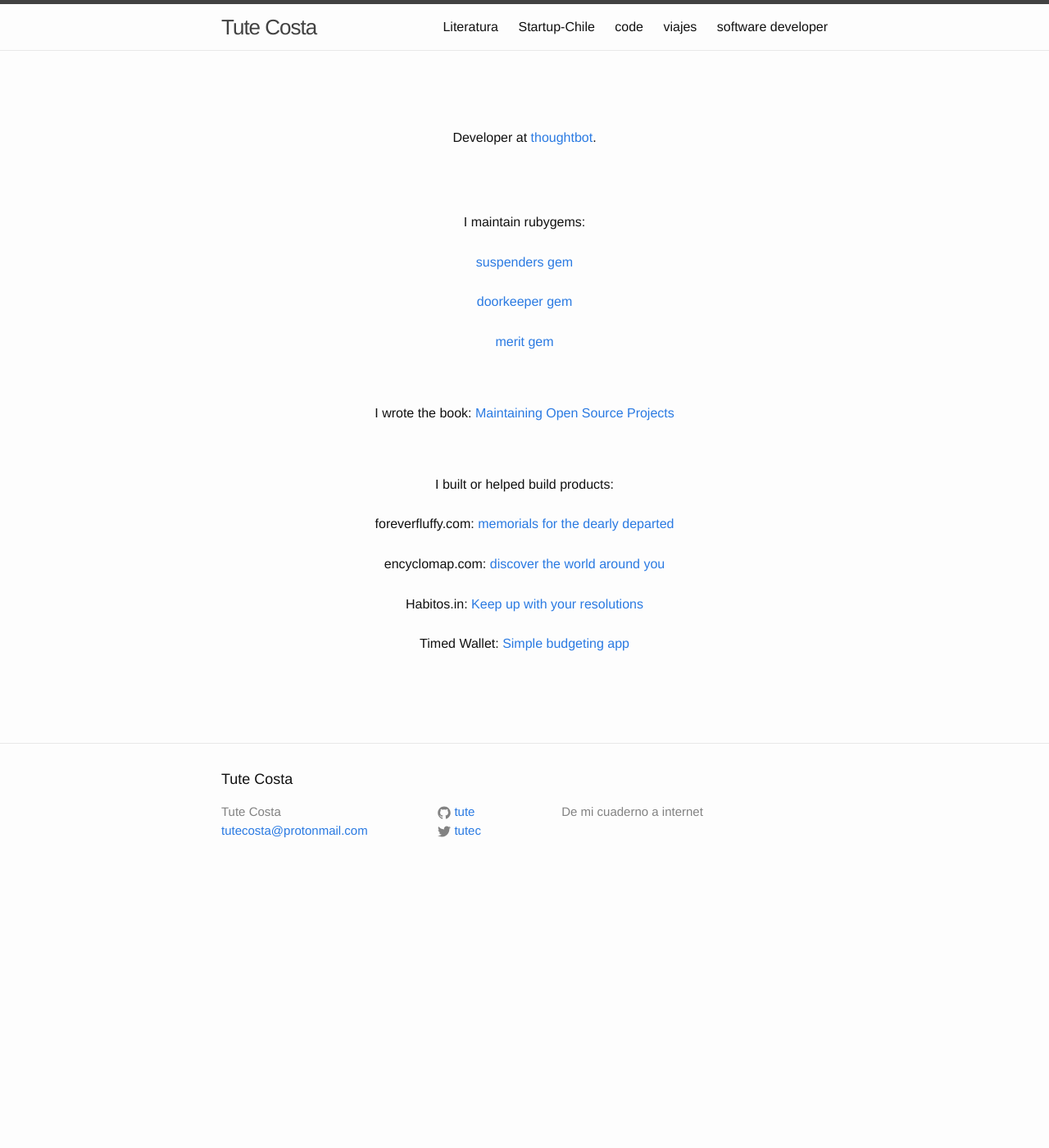
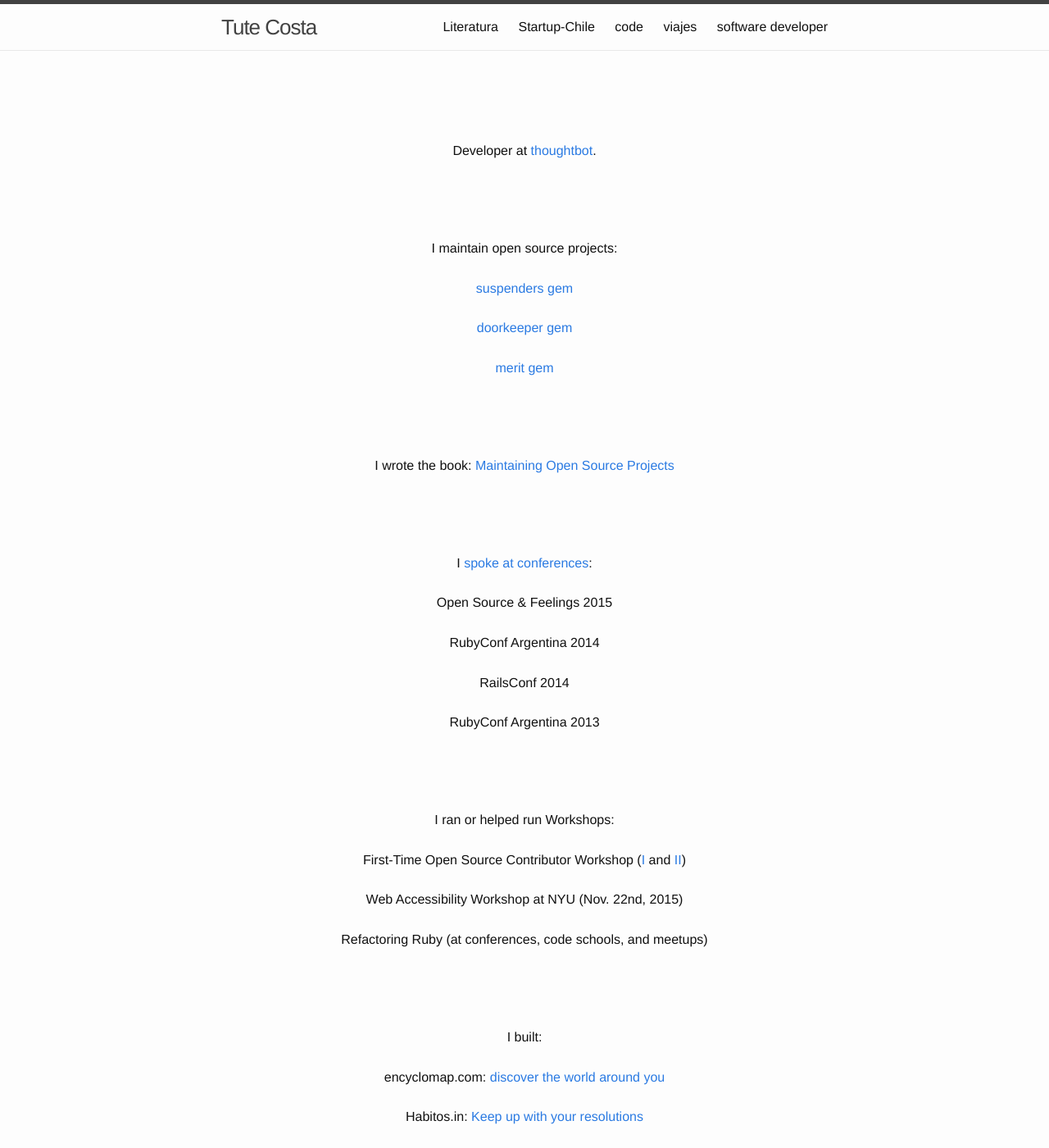
Before and after one commit to tute/tute.github.io, a Jekyll site: the page built from software-developer.md, in a window 1280 px wide and 1400 px high. Shown: the whole window at 82% size. Built offline with Jekyll 4.4.1, drawn with Linux system fonts in a browser that asks for light colours.

Commit message:
Add conference talks. Adjustments.

```diff
--- a/software-developer.md
+++ b/software-developer.md
@@ -4,12 +4,12 @@ title: software developer
 permalink: /software-developer/
 ---
 
-<p style="text-align: center; padding-top: 4em">
+<p style="text-align: center; padding-top: 5em">
   Developer at <a href="http://thoughtbot.com/">thoughtbot</a>.
 </p>
 
-<p style="text-align: center; padding-top: 4em">
-  I maintain rubygems:
+<p style="text-align: center; padding-top: 5em">
+  I maintain open source projects:
 </p>
 <p style="text-align: center; padding-top: .6em">
   <a href="https://github.com/thoughtbot/suspenders">suspenders gem</a>
@@ -21,22 +21,48 @@ permalink: /software-developer/
   <a href="https://github.com/merit-gem/merit">merit gem</a>
 </p>
 
-<p style="text-align: center; padding-top: 3em">
-  I wrote the book: <a href="http://maintaining-open-source.com/">Maintaining Open Source Projects</a>
+<p style="text-align: center; padding-top: 5em">
+  I wrote the book:
+  <a href="http://maintaining-open-source.com/">Maintaining Open Source Projects</a>
 </p>
 
-<p style="text-align: center; padding-top: 3em">
-  I built or helped build products:
+<p style="text-align: center; padding-top: 5em">
+  I <a href="http://lanyrd.com/profile/tutec/sessions/">spoke at conferences</a>:
 </p>
 <p style="text-align: center; padding-top: .6em">
-  foreverfluffy.com: <a href="https://www.foreverfluffy.com/">memorials for the dearly departed</a>
+  Open Source & Feelings 2015
+</p>
+<p style="text-align: center; padding-top: .6em">
+  RubyConf Argentina 2014
+</p>
+<p style="text-align: center; padding-top: .6em">
+  RailsConf 2014
+</p>
+<p style="text-align: center; padding-top: .6em">
+  RubyConf Argentina 2013
+</p>
+
+<p style="text-align: center; padding-top: 5em">
+  I ran or helped run Workshops:
+</p>
+<p style="text-align: center; padding-top: .6em">
+  First-Time Open Source Contributor Workshop
+  (<a href="http://www.meetup.com/hackerhours/events/226693704/">I</a>
+  and <a href="http://www.meetup.com/hackerhours/events/226799942/">II</a>)
+</p>
+<p style="text-align: center; padding-top: .6em">
+  Web Accessibility Workshop at NYU (Nov. 22nd, 2015)
+</p>
+<p style="text-align: center; padding-top: .6em">
+  Refactoring Ruby (at conferences, code schools, and meetups)
+</p>
+
+<p style="text-align: center; padding-top: 5em">
+  I built:
 </p>
 <p style="text-align: center; padding-top: .6em">
   encyclomap.com: <a href="http://www.encyclomap.com/">discover the world around you</a>
 </p>
-<p style="text-align: center; padding-top: .6em">
+<p style="text-align: center; padding-top: .6em; padding-bottom: 4em">
   Habitos.in: <a href="http://habitos.in/">Keep up with your resolutions</a>
 </p>
-<p style="text-align: center; padding-top: .6em; padding-bottom: 4em">
-  Timed Wallet: <a href="http://timedwallet.herokuapp.com/">Simple budgeting app</a>
-</p>
```
